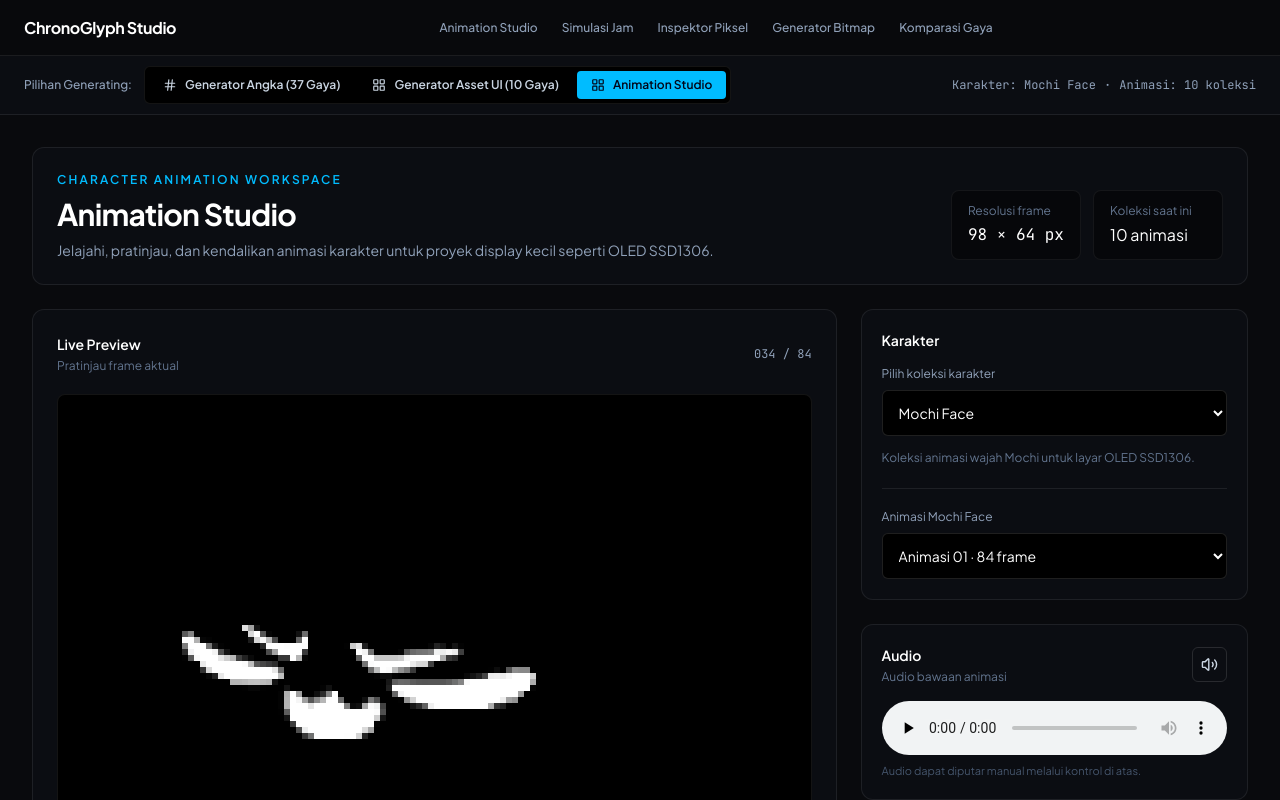
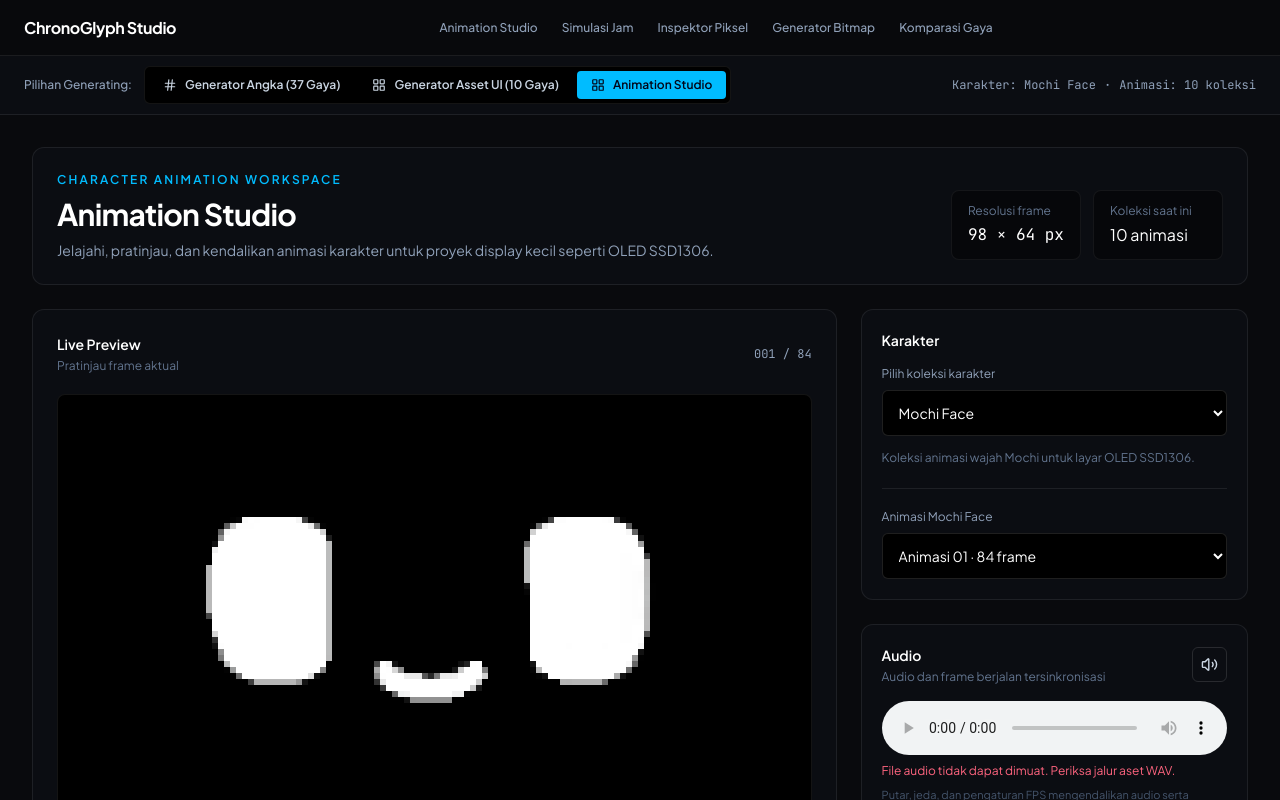
Before and after one commit to MazBayID/clock_icon, a React (Vite) app: page / in a window 1280 px wide. Both pictures are taken after a click on the tab "Animation Studio". Shown: the top 800 px of the page. Built offline with nearby package versions, Linux system fonts and the light colour scheme.

Commit message:
Synchronize animation frames with Mochi audio playback

```diff
--- a/src/components/AnimationStudio.tsx
+++ b/src/components/AnimationStudio.tsx
@@ -1,4 +1,4 @@
-import { useEffect, useMemo, useState } from 'react';
+import { useEffect, useMemo, useRef, useState } from 'react';
 import { Pause, Play, RotateCcw, Volume2, VolumeX } from 'lucide-react';
 
 type CharacterOption = {
@@ -34,15 +34,18 @@ const CHARACTER_CATALOG: CharacterOption[] = [
 
 const FRAME_WIDTH = 98;
 const FRAME_HEIGHT = 64;
+const SOURCE_FPS = 10;
 const BASE_URL = import.meta.env.BASE_URL;
 
 export function AnimationStudio() {
   const [selectedCharacterId, setSelectedCharacterId] = useState('mochi-face');
   const [selectedAnimationId, setSelectedAnimationId] = useState('mochi_001');
   const [frame, setFrame] = useState(1);
-  const [isPlaying, setIsPlaying] = useState(true);
-  const [fps, setFps] = useState(12);
+  const [isPlaying, setIsPlaying] = useState(false);
+  const [fps, setFps] = useState(SOURCE_FPS);
   const [isMuted, setIsMuted] = useState(false);
+  const [audioError, setAudioError] = useState<string | null>(null);
+  const audioRef = useRef<HTMLAudioElement>(null);
 
   const character = CHARACTER_CATALOG.find((item) => item.id === selectedCharacterId) ?? CHARACTER_CATALOG[0];
   const animation = character.animations.find((item) => item.id === selectedAnimationId) ?? character.animations[0];
@@ -55,17 +58,82 @@ export function AnimationStudio() {
   const audioUrl = `${BASE_URL}${animation.id}/audio_${animation.id}/${animation.id}.wav`;
 
   useEffect(() => {
+    const audio = audioRef.current;
+    if (audio) {
+      audio.pause();
+      audio.currentTime = 0;
+      audio.playbackRate = fps / SOURCE_FPS;
+    }
     setFrame(1);
-    setIsPlaying(true);
+    setIsPlaying(false);
+    setAudioError(null);
   }, [selectedAnimationId, selectedCharacterId]);
 
   useEffect(() => {
+    const audio = audioRef.current;
+    if (audio) audio.playbackRate = fps / SOURCE_FPS;
+  }, [fps]);
+
+  useEffect(() => {
     if (!isPlaying) return;
-    const interval = window.setInterval(() => {
-      setFrame((current) => (current >= animation.frameCount ? 1 : current + 1));
-    }, 1000 / fps);
-    return () => window.clearInterval(interval);
-  }, [animation.frameCount, fps, isPlaying]);
+
+    let animationFrameId = 0;
+    const updateFrame = () => {
+      const audio = audioRef.current;
+      if (audio && Number.isFinite(audio.currentTime)) {
+        const nextFrame = Math.min(
+          animation.frameCount,
+          Math.floor(audio.currentTime * SOURCE_FPS) + 1,
+        );
+        setFrame((current) => current === nextFrame ? current : nextFrame);
+      }
+      animationFrameId = window.requestAnimationFrame(updateFrame);
+    };
+
+    animationFrameId = window.requestAnimationFrame(updateFrame);
+    return () => window.cancelAnimationFrame(animationFrameId);
+  }, [animation.frameCount, isPlaying]);
+
+  const handlePlay = async () => {
+    const audio = audioRef.current;
+    if (!audio) return;
+
+    setAudioError(null);
+    audio.playbackRate = fps / SOURCE_FPS;
+    try {
+      await audio.play();
+      setIsPlaying(true);
+    } catch {
+      setIsPlaying(false);
+      setAudioError('Audio gagal diputar. Periksa pemuatan file atau coba tekan Putar lagi.');
+    }
+  };
+
+  const handlePause = () => {
+    audioRef.current?.pause();
+    setIsPlaying(false);
+  };
+
+  const handleReset = () => {
+    const audio = audioRef.current;
+    if (audio) {
+      audio.pause();
+      audio.currentTime = 0;
+    }
+    setFrame(1);
+    setIsPlaying(false);
+    setAudioError(null);
+  };
+
+  const handleFrameChange = (nextFrame: number) => {
+    const audio = audioRef.current;
+    if (audio) {
+      audio.pause();
+      audio.currentTime = (nextFrame - 1) / SOURCE_FPS;
+    }
+    setFrame(nextFrame);
+    setIsPlaying(false);
+  };
 
   const handleCharacterChange = (id: string) => {
     setSelectedCharacterId(id);
@@ -118,11 +186,15 @@ export function AnimationStudio() {
           </div>
 
           <div className="mt-5 flex flex-wrap items-center gap-2">
-            <button type="button" onClick={() => setIsPlaying((value) => !value)} className="inline-flex items-center gap-2 rounded-md bg-sky-400 px-4 py-2.5 text-sm font-semibold text-slate-950 hover:bg-sky-300">
+            <button
+              type="button"
+              onClick={isPlaying ? handlePause : handlePlay}
+              className="inline-flex items-center gap-2 rounded-md bg-sky-400 px-4 py-2.5 text-sm font-semibold text-slate-950 hover:bg-sky-300"
+            >
               {isPlaying ? <Pause size={16} /> : <Play size={16} />}
               {isPlaying ? 'Jeda' : 'Putar'}
             </button>
-            <button type="button" onClick={() => { setFrame(1); setIsPlaying(false); }} className="inline-flex items-center gap-2 rounded-md border border-white/[0.12] px-3 py-2.5 text-sm text-slate-200 hover:bg-white/[0.06]">
+            <button type="button" onClick={handleReset} className="inline-flex items-center gap-2 rounded-md border border-white/[0.12] px-3 py-2.5 text-sm text-slate-200 hover:bg-white/[0.06]">
               <RotateCcw size={15} /> Ulangi
             </button>
             <div className="ml-auto flex items-center gap-2 text-xs text-slate-400">
@@ -133,7 +205,15 @@ export function AnimationStudio() {
             </div>
           </div>
 
-          <input aria-label="Posisi frame" type="range" min={1} max={animation.frameCount} value={frame} onChange={(event) => { setFrame(Number(event.target.value)); setIsPlaying(false); }} className="w-full mt-5 accent-sky-400" />
+          <input
+            aria-label="Posisi frame"
+            type="range"
+            min={1}
+            max={animation.frameCount}
+            value={frame}
+            onChange={(event) => handleFrameChange(Number(event.target.value))}
+            className="w-full mt-5 accent-sky-400"
+          />
         </div>
 
         <aside id="inspektor" className="space-y-6">
@@ -156,14 +236,28 @@ export function AnimationStudio() {
             <div className="flex items-center justify-between gap-3">
               <div>
                 <h2 className="text-sm font-semibold text-white">Audio</h2>
-                <p className="text-xs text-slate-500 mt-1">Audio bawaan animasi</p>
+                <p className="text-xs text-slate-500 mt-1">Audio dan frame berjalan tersinkronisasi</p>
               </div>
               <button type="button" onClick={() => setIsMuted((value) => !value)} aria-label={isMuted ? 'Aktifkan audio' : 'Bisukan audio'} className="rounded-md border border-white/[0.12] p-2 text-slate-300 hover:bg-white/[0.06]">
                 {isMuted ? <VolumeX size={17} /> : <Volume2 size={17} />}
               </button>
             </div>
-            <audio key={audioUrl} controls={!isMuted} muted={isMuted} preload="none" src={audioUrl} className="w-full mt-4" />
-            <p className="text-[11px] text-slate-600 mt-2">Audio dapat diputar manual melalui kontrol di atas.</p>
+            <audio
+              key={audioUrl}
+              ref={audioRef}
+              controls
+              loop
+              muted={isMuted}
+              preload="auto"
+              src={audioUrl}
+              onLoadedMetadata={(event) => { event.currentTarget.playbackRate = fps / SOURCE_FPS; }}
+              onPlay={() => setIsPlaying(true)}
+              onPause={() => setIsPlaying(false)}
+              onError={() => setAudioError('File audio tidak dapat dimuat. Periksa jalur aset WAV.')}
+              className="w-full mt-4"
+            />
+            {audioError && <p role="alert" className="text-xs text-rose-400 mt-2">{audioError}</p>}
+            <p className="text-[11px] text-slate-600 mt-2">Putar, jeda, dan pengaturan FPS mengendalikan audio serta animasi bersama.</p>
           </section>
 
           <section id="komparasi" className="rounded-xl border border-white/[0.08] bg-[#0B0D12] p-5">
```
